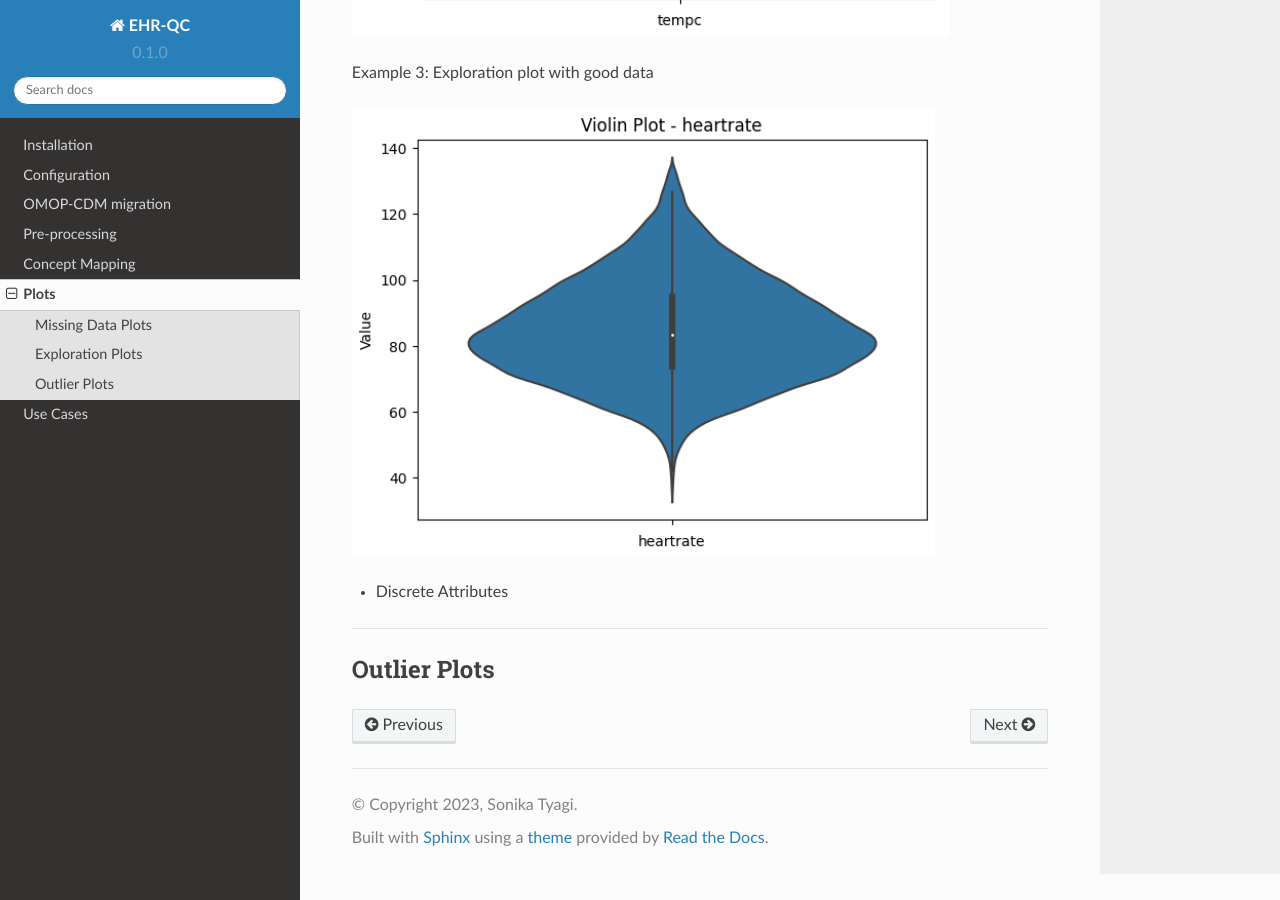
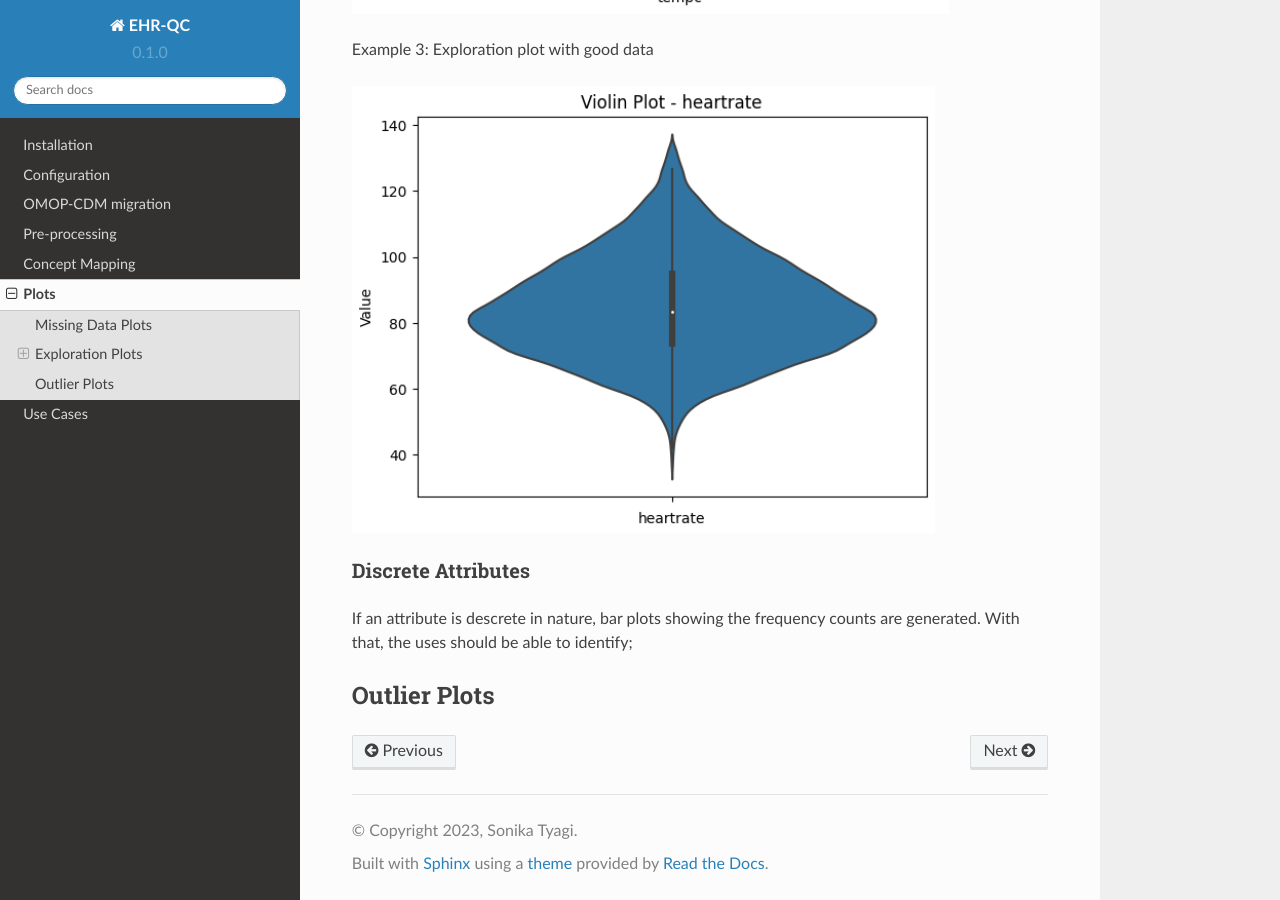
Before and after one commit to ryashpal/EHR-QC-Tutorials, a Sphinx documentation site: the page built from docs/source/plots.rst, in a window 1280 px wide and 900 px high, scrolled down 2850 px. Built offline with Sphinx 7.4.7 and the Read the Docs theme 2.0.0, drawn with Linux system fonts in a browser that asks for light colours.

Commit message:
fixed headings

```diff
--- a/docs/source/plots.rst
+++ b/docs/source/plots.rst
@@ -23,7 +23,7 @@ Exploration Plots
 
 The exploration plots generated from EHR-QC are intended to visualise the distribution of the data supplied. The generated plots depend on the type of attribute.
 
-* Continuous Attributes
+Continuous Attributes
 ~~~~~~~~~~~~~~~~~~~~~~~
 
 If an attribute is continuous in nature, violin plots showing the density distribution of values are generated. With that, the uses should be able to identify;
@@ -45,8 +45,13 @@ Example 3: Exploration plot with good data
 
 .. image:: images/plots/exploration_plot_3.png
 
-* Discrete Attributes
+Discrete Attributes
 ~~~~~~~~~~~~~~~~~~~~~
+
+If an attribute is descrete in nature, bar plots showing the frequency counts are generated. With that, the uses should be able to identify;
+
+
+
 
 Outlier Plots
 -------------
```
